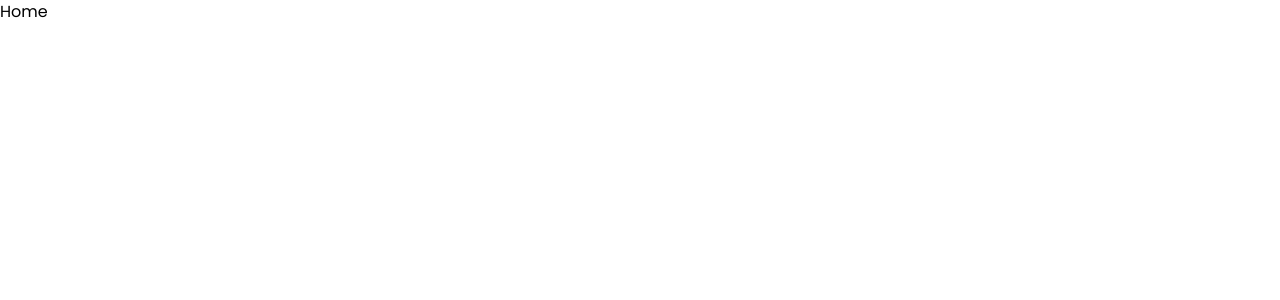
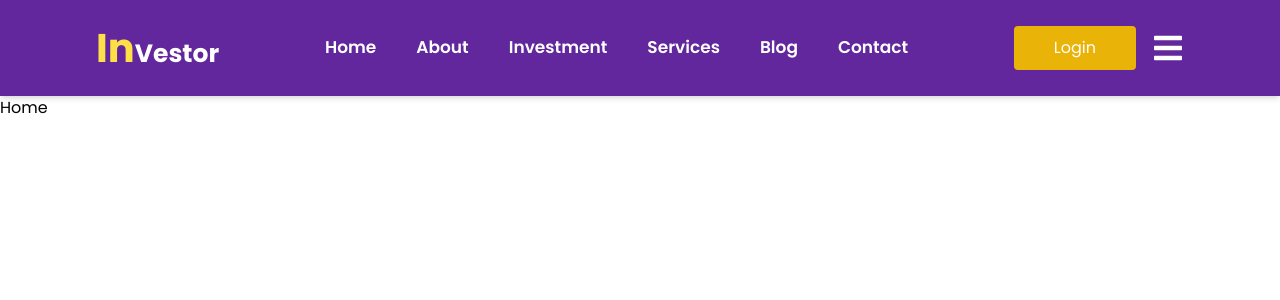
Before and after one commit to erkaraFikret/investment-website-next.js, a Next.js app: page / in a window 1280 px wide. Shown: the top 300 px of the page. Built offline with nearby package versions, Linux system fonts and the light colour scheme.

Commit message:
created the navbar component

```diff
--- /dev/null
+++ b/app/components/Home/Navigation/MobileNav.tsx
@@ -0,0 +1,45 @@
+import Link from 'next/link'
+import React from 'react'
+import { FaXmark } from 'react-icons/fa6'
+
+// props type
+type Props = {
+    closeNav: () => void;
+    nav: boolean
+}
+
+const MobileNav = ({ nav, closeNav }: Props) => {
+
+    const navOpenStyle = nav?"translete-x-0":"translate-x-[-100%]"
+
+
+    return (
+        <div className={`transform ${navOpenStyle} transition-all duration-500 fixed top-0 left-0 z-[200] right-0 bottom-0 h-screen bg-[#292078]`}>
+            {/* close icon */}
+            <FaXmark onClick={closeNav} className='w-8- h-8 top-8 right-8 absolute text-white z-[202] cursor-pointer' />
+            {/* nav links */}
+            <ul className='relative z-[201] space-y-10 flex flex-col items-center justify-center h-full'>
+                <li className='text-[25px] cursor-pointer text-white hover:text-yellow-300 transition-all duration-200'>
+                    <Link href="/">Home</Link>
+                </li>
+                <li className='text-[25px] cursor-pointer text-white hover:text-yellow-300 transition-all duration-200'>
+                    <Link href="/">About</Link>
+                </li>
+                <li className='text-[25px] cursor-pointer text-white hover:text-yellow-300 transition-all duration-200'>
+                    <Link href="/">Investmen</Link>
+                </li>
+                <li className='text-[25px] cursor-pointer text-white hover:text-yellow-300 transition-all duration-200'>
+                    <Link href="/">Services</Link>
+                </li>
+                <li className='text-[25px] cursor-pointer text-white hover:text-yellow-300 transition-all duration-200'>
+                    <Link href="/">Blog</Link>
+                </li>
+                <li className='text-[25px] cursor-pointer text-white hover:text-yellow-300 transition-all duration-200'>
+                    <Link href="/">Contact</Link>
+                </li>
+            </ul>
+        </div>
+    )
+}
+
+export default MobileNav
--- /dev/null
+++ b/app/components/Home/Navigation/Nav.tsx
@@ -0,0 +1,61 @@
+import Link from 'next/link'
+import React from 'react'
+import { FaBars } from 'react-icons/fa'
+
+
+// props type
+
+type Props = {
+    openNav: () => void
+}
+
+const Nav = ({ openNav }: Props) => {
+    return (
+        <div className='h-[12vh] bg-[#62269d] shadow-md'>
+            <div className='w-[85%] flex items-center justify-between mx-auto h-[12vh]'>
+                {/* logo */}
+                <h1 className='text-[16px] md:text-[25px] font-bold text-white'>
+                    <span className='text-[27px] md:text-[40px] text-yellow-300'>In</span>
+                    Vestor
+                </h1>
+                {/* nav links */}
+                <ul className='hidden lg:flex items-center space-x-10'>
+                    <li className='text-[17px] font-semibold text-white transition-all duration-200 hover:text-yellow-400 cursor-pointer'>
+                        <Link href="/">Home</Link>
+                    </li>
+                    <li className='text-[17px] font-semibold text-white transition-all duration-200 hover:text-yellow-400 cursor-pointer'>
+                        <Link href="/">About</Link>
+                    </li>
+                    <li className='text-[17px] font-semibold text-white transition-all duration-200 hover:text-yellow-400 cursor-pointer'>
+                        <Link href="/">Investment</Link>
+                    </li>
+                    <li className='text-[17px] font-semibold text-white transition-all duration-200 hover:text-yellow-400 cursor-pointer'>
+                        <Link href="/">Services</Link>
+                    </li>
+                    <li className='text-[17px] font-semibold text-white transition-all duration-200 hover:text-yellow-400 cursor-pointer'>
+                        <Link href="/">Blog</Link>
+                    </li>
+                    <li className='text-[17px] font-semibold text-white transition-all duration-200 hover:text-yellow-400 cursor-pointer'>
+                        <Link href="/">Contact</Link>
+                    </li>
+                </ul>
+                {/* login button and burger menu */}
+                <div className='flex items-center space-x-4'>
+                    {/* login button */}
+                    <button
+                        className='rounded px-10 py-2.5 overflow-hidden group bg-yellow-500 hover:bg-gradient-to-r
+                    hover:from-yellow-500 hover:to-yellow-400 relative text-white hover:ring-2 hover:ring-offset-2 hover:ring-yellow-400
+                    transition-all ease-out duration-300'>
+                        <span className='absolute right-0 w-8 h-32 -mt-12 transition-all duration-1000 transform translate-x-12 bg-white
+                        opacity-10 rotate-12 group-hover:-translate-x-40 ease'></span>
+                        <span className='relative'>Login</span>
+                    </button>
+                    {/* burger menu */}
+                    <FaBars onClick={openNav} className='w-8 h-8 text-white cursor-pointer' />
+                </div>
+            </div>
+        </div>
+    )
+}
+
+export default Nav
--- /dev/null
+++ b/app/components/Home/Navigation/ResponsiveNav.tsx
@@ -0,0 +1,18 @@
+"use client"
+import React, { useState } from 'react'
+import MobileNav from './MobileNav'
+import Nav from './Nav'
+
+const ResponsiveNav = () => {
+    const [showNav, setShowNav] = useState(false)
+    const showNavHandler = () => setShowNav(true)
+    const closeNavHandler = () => setShowNav(false)
+    return (
+        <div>
+            <Nav openNav={showNavHandler}/>
+            <MobileNav nav={showNav} closeNav={closeNavHandler}/>
+        </div>
+    )
+}
+
+export default ResponsiveNav
--- a/app/layout.tsx
+++ b/app/layout.tsx
@@ -1,6 +1,7 @@
 import type { Metadata } from "next";
 import { Poppins } from "next/font/google";
 import "./globals.css";
+import ResponsiveNav from "./components/Home/Navigation/ResponsiveNav";
 
 const font = Poppins({ subsets: ["latin"], weight: ["100", "200","300","400","500","600","700","800","900",] });
 
@@ -16,7 +17,10 @@ export default function RootLayout({
 }>) {
   return (
     <html lang="en">
-      <body className={font.className}>{children}</body>
+      <body className={font.className}>
+        <ResponsiveNav/>
+        {children}
+      </body>
     </html>
   );
 }
```
Also changed, not shown: app/components/Home/Home.tsx (renamed from app/components/Home/Home.jsx).
